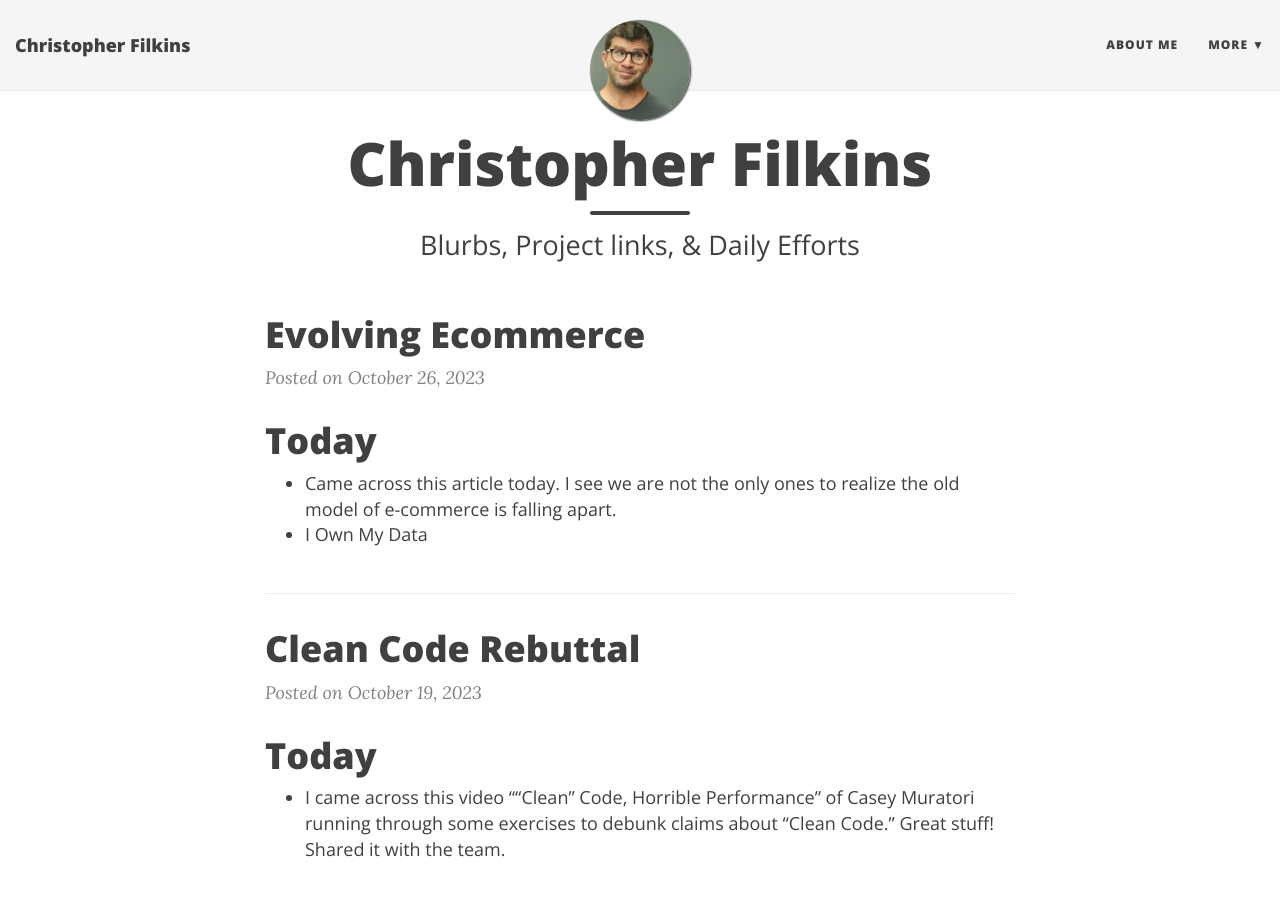
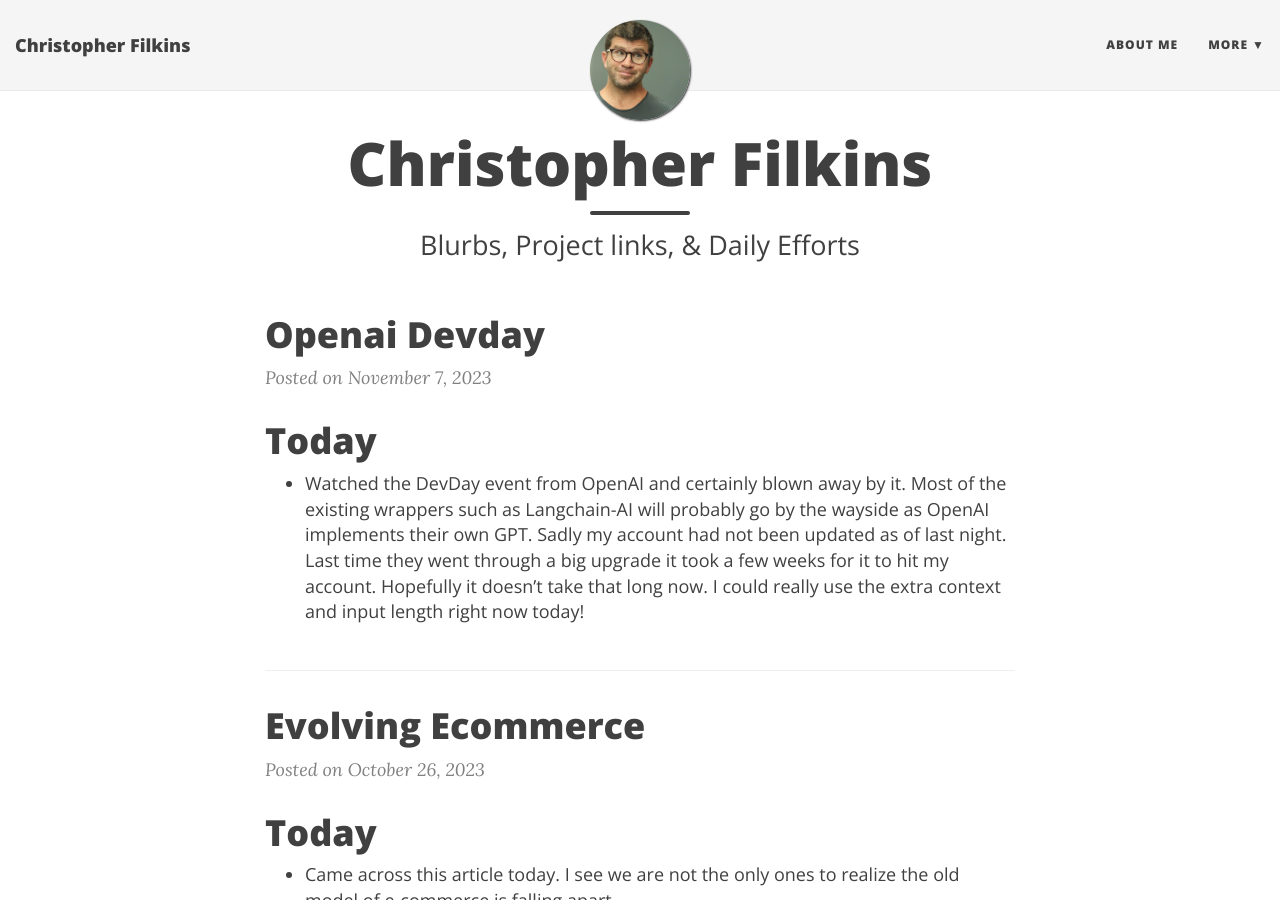
Before and after one commit to filchyboy/filchyboy.github.io, a Jekyll site: the page built from index.html, in a window 1280 px wide and 900 px high. Built offline with Jekyll 4.4.1, drawn with Linux system fonts in a browser that asks for light colours; nearby versions of some CDN libraries; the list of posts is cut into pages by our own code; some of the changed text lies outside the part shown.

Commit message:
Added today

```diff
--- /dev/null
+++ b/_posts/2023-11-07-OpenAI-DevDay.md
@@ -0,0 +1,3 @@
+# Today
+
+* Watched the [DevDay](https://www.youtube.com/watch?v=U9mJuUkhUzk) event from OpenAI and certainly blown away by it. Most of the existing wrappers such as [Langchain-AI](https://github.com/langchain-ai/langchain) will probably go by the wayside as OpenAI implements their own [GPT.](https://openai.com/blog/introducing-gpts) Sadly my account had not been updated as of last night. Last time they went through a big upgrade it took a few weeks for it to hit my account. Hopefully it doesn't take that long now. I could really use the extra context and input length right now today!
```
Also changed, not shown: _posts/2023-10-26-Evolving-ECommerce.md (line endings or trailing spaces).
